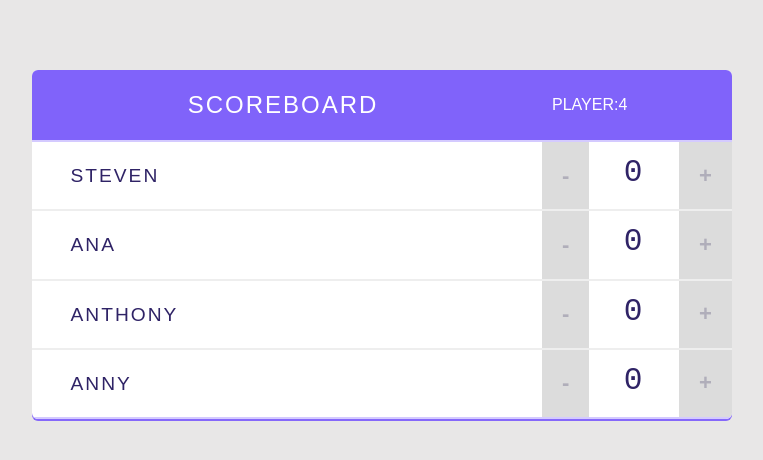
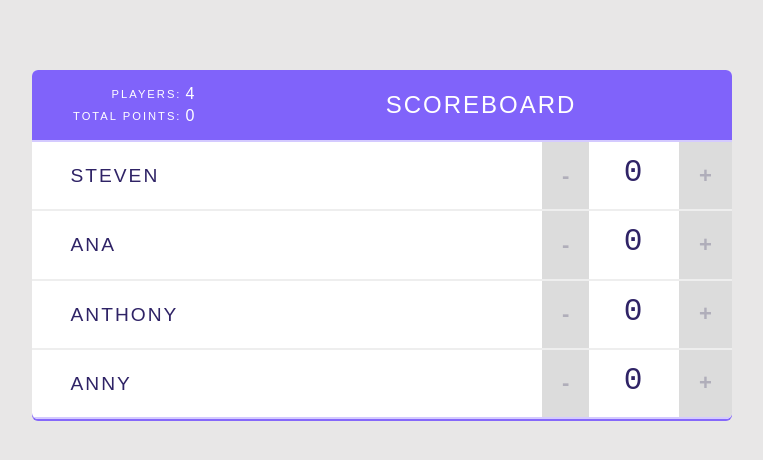
Before and after one commit to Steven-matos/react-app-v2, a React (Create React App) app: page / in a window 1280 px wide. Shown: the top 460 px of the page, without its empty margins (258-1021 px from the left). Built offline with nearby package versions, Linux system fonts and the light colour scheme.

Commit message:
Created Stats section

```diff
--- a/src/components/App.js
+++ b/src/components/App.js
@@ -48,7 +48,7 @@
       <div className="scoreboard">
         <Header
           title="Scoreboard"
-          totalPlayer={this.state.players.length}
+          players={this.state.players}
         />
 
       {/*player list */}
--- a/src/components/Header.js
+++ b/src/components/Header.js
@@ -1,10 +1,11 @@
 import React from 'react';
+import Stats from './Stats.js';
 
 const Header = (props) => {
   return (
     <header>
+      <Stats players={props.players}/>
       <h1>{ props.title }</h1>
-      <span className="stats">Player:{ props.totalPlayer }</span>
     </header>
   );
 }
--- a/src/components/Stats.js
+++ b/src/components/Stats.js
@@ -0,0 +1,27 @@
+import React from 'react';
+
+const Stats = (props) => {
+
+  const totalPlayers = props.players.length;
+  const totalPoints = props.players.reduce( (total, players) => {
+    return total + players.score;
+  }, 0);
+
+  return (
+    <table className="stats">
+      <tbody>
+        <tr>
+          <td>Players:</td>
+          <td>{ totalPlayers }</td>
+        </tr>
+        <tr>
+          <td>Total Points:</td>
+          <td>{ totalPoints }</td>
+        </tr>
+      </tbody>
+    </table>
+
+  );
+}
+
+export default Stats;
```
